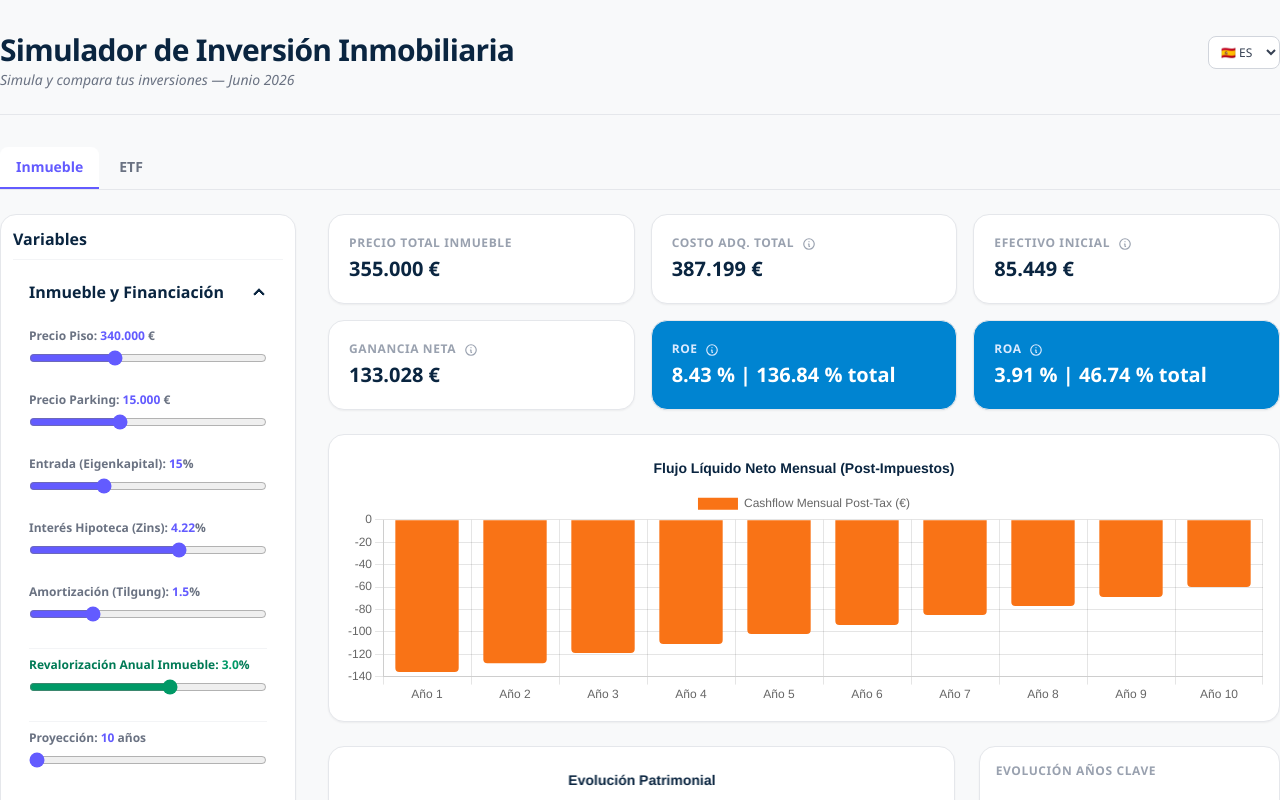
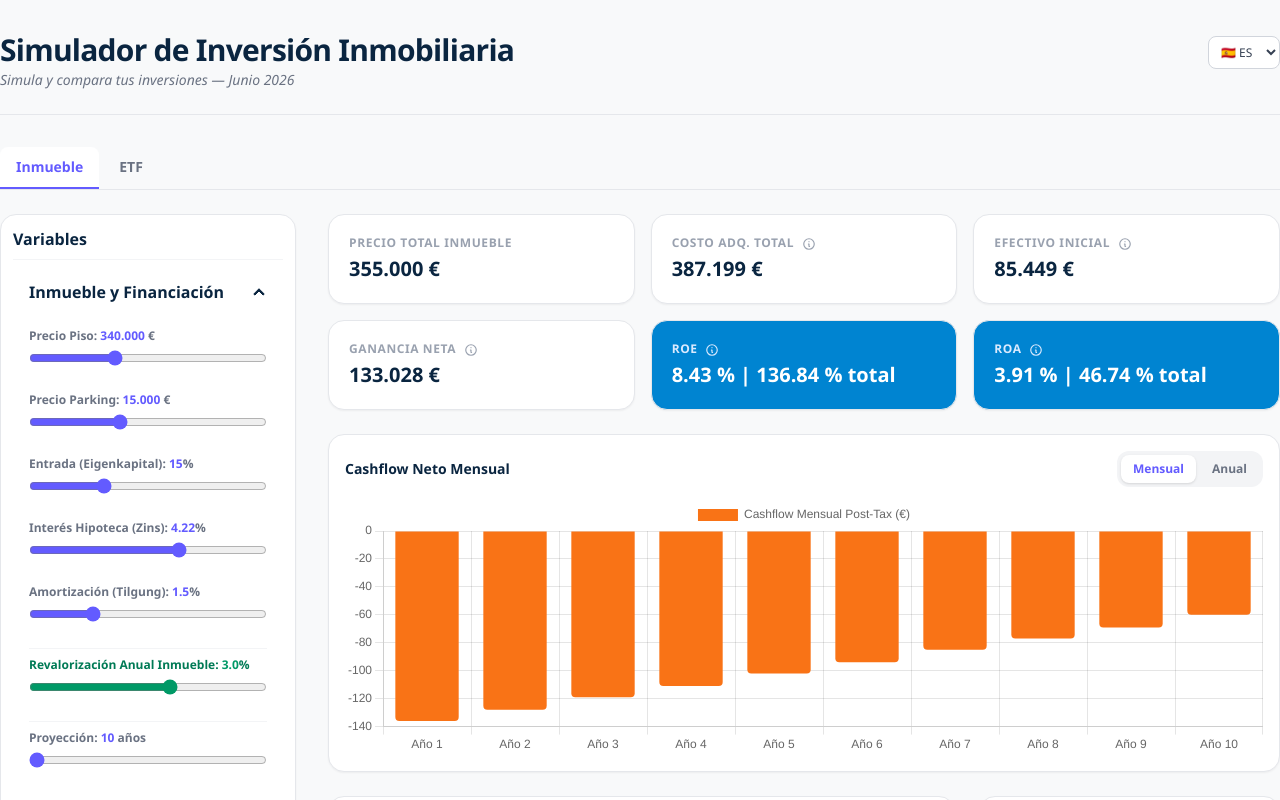
Before and after one commit to asblanco/real-state-simulator, a SvelteKit app: page / in a window 1280 px wide. Shown: the top 800 px of the page. Built offline with nearby package versions, Linux system fonts and the light colour scheme.

Commit message:
feat: toggle mensual/anual con cashflow acumulado y labels en chart

```diff
--- a/src/lib/components/Chart.svelte
+++ b/src/lib/components/Chart.svelte
@@ -16,9 +16,11 @@
       pointBackgroundColor?: string;
       borderDash?: number[];
       borderRadius?: number;
+      yAxisID?: string;
     }[],
     options = {} as Record<string, any>,
     title = "",
+    showValues = false,
     id = "",
   } = $props();
 
@@ -52,9 +54,31 @@
                   color: "#0A2540",
                 }
               : undefined,
+            ...options.plugins,
           },
           ...options,
         },
+        plugins: showValues
+          ? [{
+              id: "valueLabels",
+              afterDraw(c: any) {
+                const ctx = c.ctx;
+                c.data.datasets.forEach((ds: any, i: number) => {
+                  const meta = c.getDatasetMeta(i);
+                  meta.data.forEach((el: any, j: number) => {
+                    const val = ds.data[j];
+                    if (val === 0) return;
+                    ctx.save();
+                    ctx.fillStyle = "#374151";
+                    ctx.font = "bold 12px sans-serif";
+                    ctx.textAlign = "center";
+                    ctx.fillText(val.toLocaleString("de-DE") + " €", el.x, el.y - 16);
+                    ctx.restore();
+                  });
+                });
+              },
+            }]
+          : [],
       });
     }
   });
--- a/src/lib/locales/de.json
+++ b/src/lib/locales/de.json
@@ -94,7 +94,7 @@
   "chart.rental_label": "Monatliche Warmmiete (€)",
   "chart.rental_title": "Gestaffelte monatliche Warmmiete (Wohnung + Stellplatz + Umlage)",
   "chart.cashflow_label": "Monatlicher Cashflow nach Steuern (€)",
-  "chart.cashflow_title": "Monatlicher Nettocashflow (nach Steuern)",
+  "chart.cashflow_title": "Monatlicher Nettocashflow",
   "chart.equity_label_deuda": "Restschuld",
   "chart.equity_label_equity": "Nettoeigenkapital",
   "chart.equity_title": "Vermögensentwicklung (Schulden + Eigenkapital = Immobilienwert)",
--- a/src/lib/locales/en.json
+++ b/src/lib/locales/en.json
@@ -94,7 +94,7 @@
   "chart.rental_label": "Monthly Warm Rent (€)",
   "chart.rental_title": "Scaled Monthly Warm Rent (Apartment + Parking + Umlage)",
   "chart.cashflow_label": "Monthly Post-Tax Cashflow (€)",
-  "chart.cashflow_title": "Net Monthly Cash Flow (After-Tax)",
+  "chart.cashflow_title": "Net Monthly Cashflow",
   "chart.equity_label_deuda": "Remaining Debt",
   "chart.equity_label_equity": "Net Equity",
   "chart.equity_title": "Wealth Evolution (Debt + Equity = Property Value)",
--- a/src/lib/locales/es.json
+++ b/src/lib/locales/es.json
@@ -94,7 +94,7 @@
   "chart.rental_label": "Renta Warm Mensual (€)",
   "chart.rental_title": "Renta Warm Mensual Escalada (Piso + Parking + Umlage)",
   "chart.cashflow_label": "Cashflow Mensual Post-Tax (€)",
-  "chart.cashflow_title": "Flujo Líquido Neto Mensual (Post-Impuestos)",
+  "chart.cashflow_title": "Cashflow Neto Mensual",
   "chart.equity_label_deuda": "Deuda Restante",
   "chart.equity_label_equity": "Patrimonio Neto (Equity)",
   "chart.equity_title": "Evolución Patrimonial (Deuda + Equity = Valor Propiedad)",
--- a/src/routes/+page.svelte
+++ b/src/routes/+page.svelte
@@ -154,6 +154,8 @@
     `;
   }
 
+  let chartMode = $state<"cashflow" | "capital">("cashflow");
+
   let keyYears = $derived.by(() => {
     const all = $yearlyWealth;
     const indices = new Set<number>();
@@ -180,8 +182,23 @@
     <KpiCard id="kpi-roa" label="ROA" value={Number.isFinite($summary.roiProyectoAnualizado) ? pctDisplay($summary.roiProyectoAnualizado, $summary.roiProyectoTotal) : "—"} bgClass={$roaColor} valueClass="text-white" labelClass="text-blue-100" tooltipContent={roaTooltip} />
   </div>
 
-  <!-- CASHFLOW BAR CHART -->
-  <div class="bg-white p-4 rounded-2xl border border-gray-200 shadow-xs h-72">
+  <!-- CASHFLOW / CAPITAL APORTADO TOGGLE + CHART -->
+  <div class="bg-white p-4 rounded-2xl border border-gray-200 shadow-xs">
+    <div class="flex items-center justify-between mb-3">
+      <h3 class="text-sm font-bold text-[#0A2540]">
+        {chartMode === "cashflow" ? $t("chart.cashflow_title") : "Cashflow Neto Anual Acumulado"}
+      </h3>
+      <div class="flex gap-1 bg-gray-100 p-1 rounded-xl">
+        <button
+          class="px-3 py-1.5 text-xs font-bold rounded-lg transition-colors {chartMode === 'cashflow' ? 'bg-white shadow-sm text-[#635BFF]' : 'text-gray-500 hover:text-gray-700'}"
+          onclick={() => chartMode = "cashflow"}>Mensual</button>
+        <button
+          class="px-3 py-1.5 text-xs font-bold rounded-lg transition-colors {chartMode === 'capital' ? 'bg-white shadow-sm text-[#635BFF]' : 'text-gray-500 hover:text-gray-700'}"
+          onclick={() => chartMode = "capital"}>Anual</button>
+      </div>
+    </div>
+    <div class="h-64">
+      {#if chartMode === "cashflow"}
         <Chart
           id="chart-cashflow"
           type="bar"
@@ -192,8 +209,26 @@
             backgroundColor: (ctx: any) => (ctx.parsed?.y ?? 0) >= 0 ? "#22c55e" : "#f97316",
             borderRadius: 4,
           }]}
-      title={$t("chart.cashflow_title")}
         />
+      {:else}
+        <Chart
+          id="chart-cashflow-anual"
+          type="line"
+          labels={$years.map(y => $t("chart.axis_prefix") + y.year)}
+          datasets={[{
+            label: "Cashflow acumulado",
+            data: $yearlyWealth.map(w => w.accumulatedCash),
+            borderColor: "#635BFF",
+            backgroundColor: "rgba(99, 91, 255, 0.1)",
+            borderWidth: 2.5,
+            tension: 0.3,
+            pointRadius: 4,
+            fill: true,
+          }]}
+          showValues
+        />
+      {/if}
+    </div>
   </div>
 
   <!-- WEALTH EVOLUTION -->
```
Lines whose indentation alone changed are shown as unchanged.
